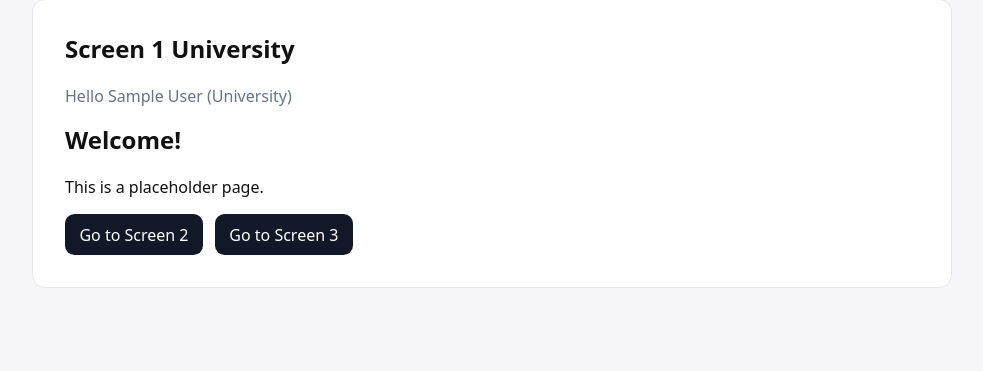
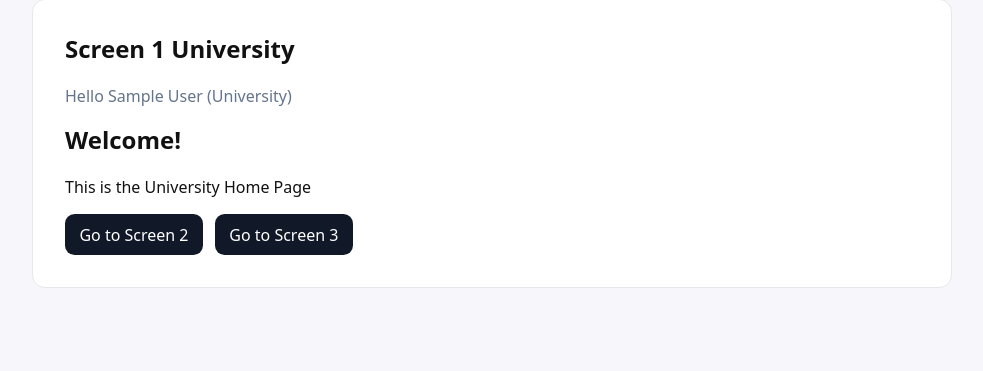
Before and after one commit to alrudniy/f25_discovery, a Django app: page /screen1/ in a window 1280 px wide. Shown: the part 132-503 px from the top of the page, without its empty margins (148-1131 px from the left). Run offline with Django 5.2, Linux system fonts and the light colour scheme; the visitor is signed in with stand-in values (Sample User, id 1).

Commit message:
docs: Update welcome text on university home page
Co-authored-by: aider (gemini/gemini-2.5-pro) <aider@aider.chat>

```diff
--- a/templates/pages/partials/s1_university.html
+++ b/templates/pages/partials/s1_university.html
@@ -1,2 +1,2 @@
 <h1>Welcome!</h1>
-<p>This is a placeholder page.</p>
+<p>This is the University Home Page</p>
```
